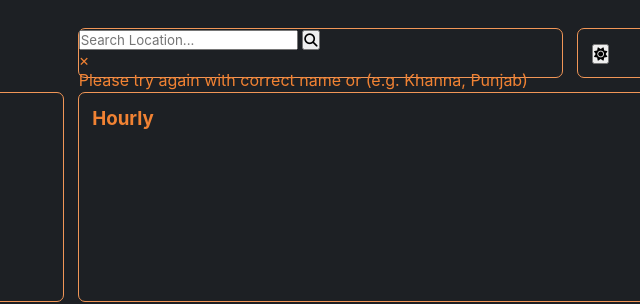
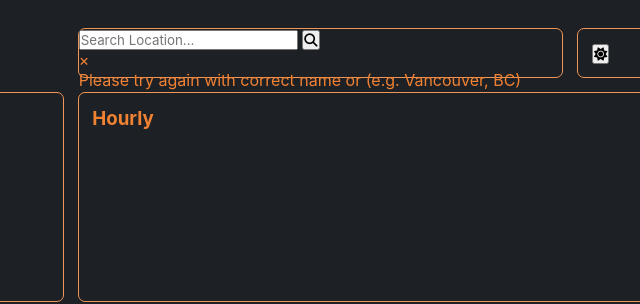
Before and after one commit to Gill-7/ever-weather, a website built with webpack: page src/template.html in a window 1280 px wide. Shown: the part 121-425 px from the top of the page, 486-1126 px from the left. Built offline with nearby package versions, Linux system fonts and the light colour scheme; no server answers.

Commit message:
updated index.html

```diff
--- a/src/template.html
+++ b/src/template.html
@@ -28,7 +28,7 @@
         <div class="error-msg">
           <div class="err-container">
             <span class="close">&times;</span>
-            <p>Please try again with correct name or (e.g. Khanna, Punjab)</p>
+            <p>Please try again with correct name or (e.g. Vancouver, BC)</p>
           </div>
         </div>
       </div>
```
